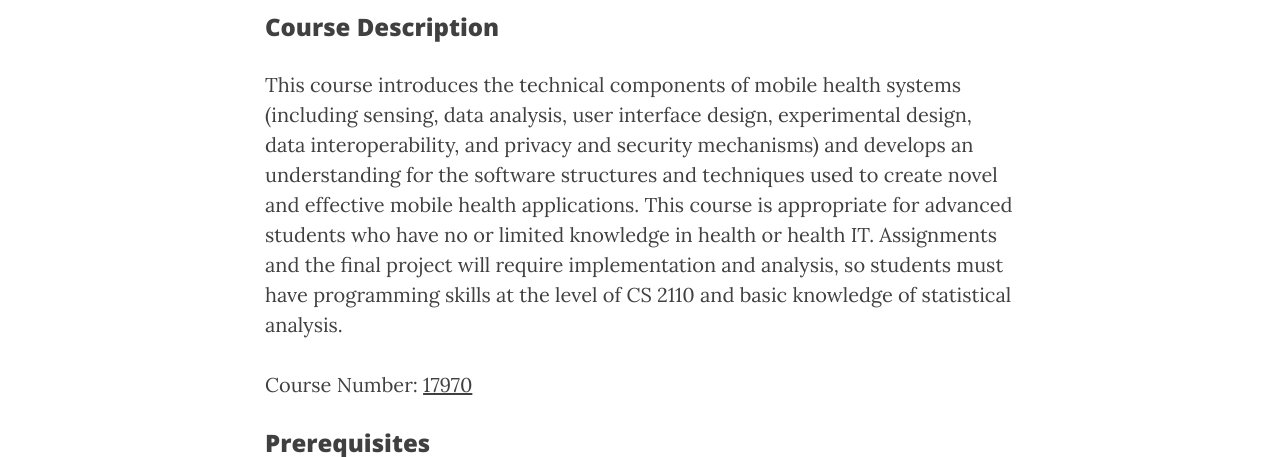
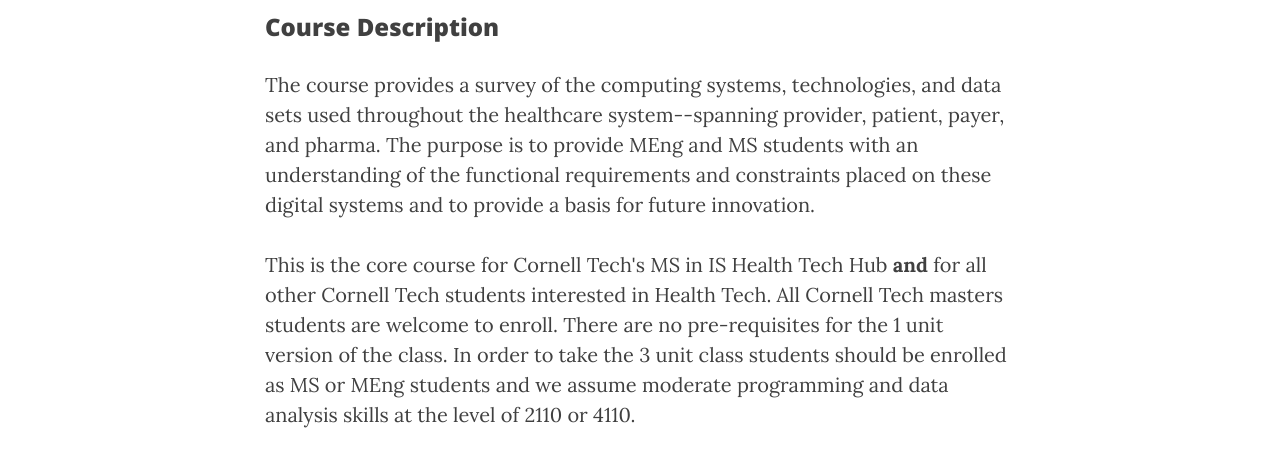
Before and after one commit to cs5555-cornell-tech/cs5555-cornell-tech.github.io, a plain HTML site: page index.html in a window 1280 px wide. Shown: the part 332-789 px from the top of the page. Drawn offline with nearby package versions, Linux system fonts and the light colour scheme.

Commit message:
updated course description

```diff
--- a/index.html
+++ b/index.html
@@ -98,8 +98,10 @@
                             Course Description
                         </h3>
             <p>
-This course introduces the technical components of mobile health systems (including sensing, data analysis, user interface design, experimental design, data interoperability, and privacy and security mechanisms) and develops an understanding for the software structures and techniques used to create novel and effective mobile health applications.
-This course is appropriate for advanced students who have no or limited knowledge in health or health IT. Assignments and the final project will require implementation and analysis, so students must have programming skills at the level of CS 2110 and basic knowledge of statistical analysis.
+The course provides a survey of the computing systems, technologies, and data sets used throughout the healthcare system--spanning provider, patient, payer, and pharma. The purpose is to provide MEng and MS students with an understanding of the functional requirements and constraints placed on these digital systems and to provide a basis for future innovation. <br \><br \>
+
+This is the core course for Cornell Tech's MS in IS Health Tech Hub <b>and</b> for all other Cornell Tech students interested in Health Tech. All Cornell Tech masters students are welcome to enroll. There are no pre-requisites for the 1 unit version of the class. In order to take the 3 unit class students should be enrolled as MS or MEng students and we assume moderate programming and data analysis skills at the level of 2110 or 4110.
+
             </p>
             <p>
             Course Number: <a href="https://classes.cornell.edu/browse/roster/FA15/class/CS/5555">17970</a>
```
